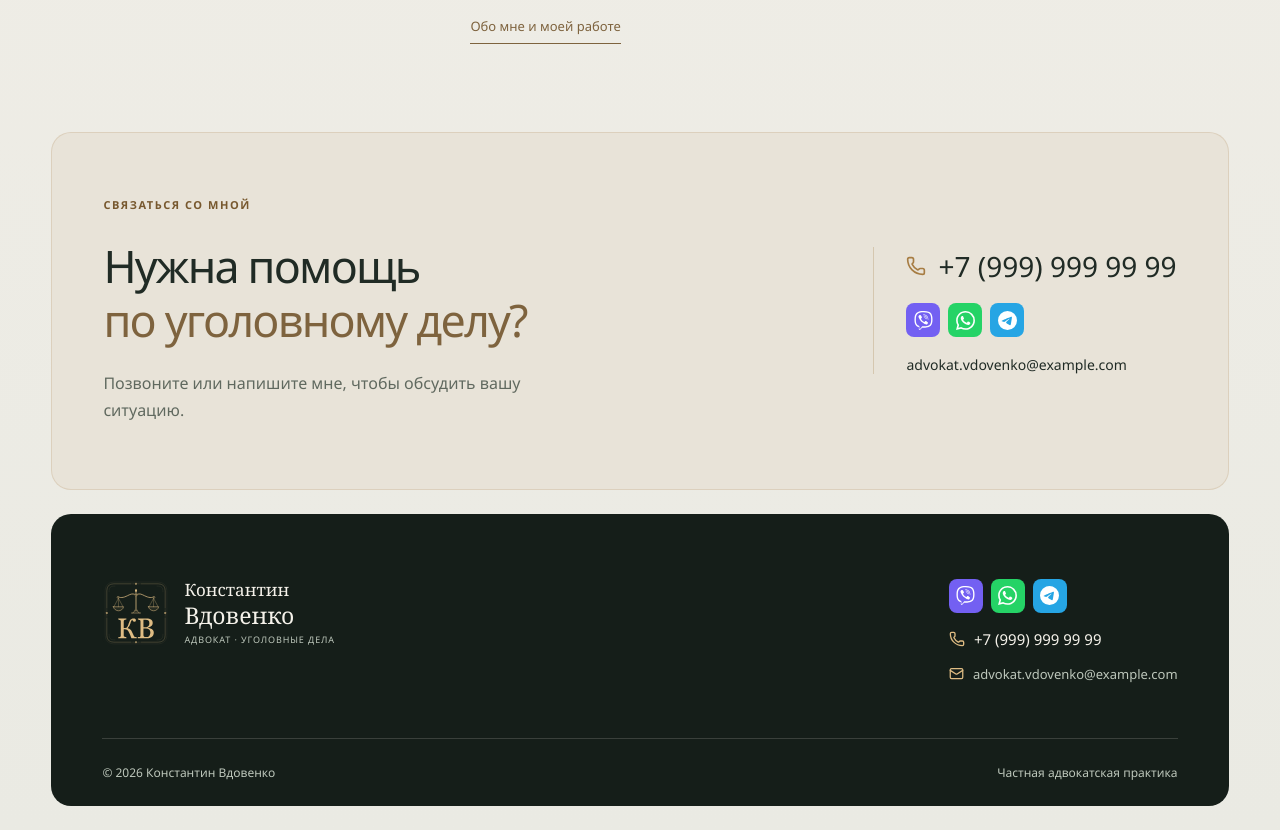
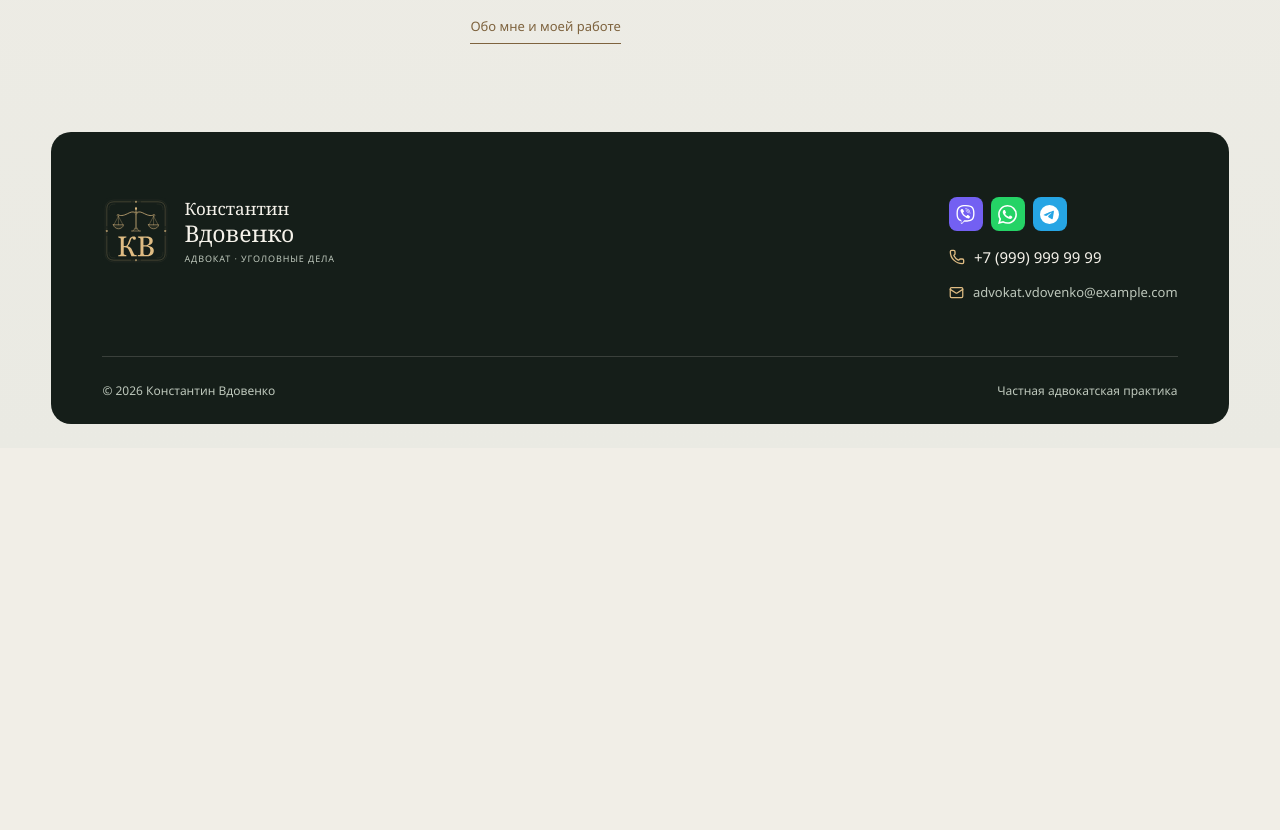
Before and after one commit to Aleks-man/advokat-vdovenko, a React (Vite) app in the folder front/: page / in a window 1280 px wide. Shown: the part 1700-2530 px from the top of the page. After the commit the page ends 2148 px from the top, so only its background shows below. Built offline with nearby package versions, Linux system fonts and the light colour scheme; a web font is replaced by a local one.

Commit message:
refactor: remove redundant contact banners above footer

```diff
--- a/front/src/components/ContactBanner/ContactBanner.css
+++ /dev/null
@@ -1,86 +0,0 @@
-.contact-banner {
-  background: var(--surface-tint);
-  color: var(--ink);
-  padding-block: var(--panel-space);
-  border: 1px solid rgb(167 125 67 / 18%);
-}
-.contact-banner-inner {
-  display: flex;
-  flex-wrap: wrap;
-  align-items: center;
-  justify-content: space-between;
-  gap: 40px;
-}
-.contact-banner .eyebrow {
-  color: var(--accent-text-hover);
-  margin-bottom: 25px;
-}
-.contact-banner h2 {
-  font-size: var(--section-title);
-}
-.contact-banner h2 em {
-  color: var(--accent-text);
-  font-style: normal;
-  font-weight: 400;
-}
-.contact-banner-copy {
-  color: var(--muted);
-  font-size: var(--text-size);
-  max-width: 50ch;
-  margin-top: 24px;
-}
-.contact-banner-actions {
-  display: flex;
-  flex-direction: column;
-  align-items: flex-start;
-  gap: 18px;
-  min-width: 0;
-  padding-left: 32px;
-  border-left: 1px solid rgb(167 125 67 / 28%);
-}
-.contact-banner-phone {
-  display: inline-flex;
-  align-items: center;
-  gap: 12px;
-  font-size: clamp(21px, 2.3vw, 28px);
-  font-weight: 500;
-  white-space: nowrap;
-}
-.contact-banner-phone svg {
-  flex-shrink: 0;
-  color: var(--accent);
-}
-.contact-banner-email {
-  font-size: 14px;
-  overflow-wrap: anywhere;
-}
-.contact-banner-phone,
-.contact-banner-email {
-  transition: color 0.2s;
-}
-.contact-banner-phone:hover,
-.contact-banner-email:hover {
-  color: var(--accent-text-hover);
-}
-@media (max-width: 1000px) {
-  .contact-banner-phone,
-  .contact-banner-email {
-    display: inline-flex;
-    align-items: center;
-    min-height: 44px;
-  }
-  .contact-banner-email {
-    display: block;
-    padding-block: 12px;
-  }
-  .contact-banner-actions {
-    width: 100%;
-    padding: 24px 0 0;
-    border-left: 0;
-    border-top: 1px solid rgb(167 125 67 / 28%);
-  }
-  .contact-banner-inner {
-    align-items: flex-start;
-    flex-direction: column;
-  }
-}
--- a/front/src/components/ContactBanner/ContactBanner.tsx
+++ /dev/null
@@ -1,35 +0,0 @@
-import { Phone } from 'lucide-react'
-import { MessengerLinks } from '../MessengerLinks/MessengerLinks'
-import { site } from '../../data/site'
-import { contactLinks } from '../../data/contacts'
-import './ContactBanner.css'
-
-export function ContactBanner() {
-  return (
-    <section className="contact-banner panel">
-      <div className="container contact-banner-inner">
-        <div>
-          <p className="eyebrow">Связаться со мной</p>
-          <h2>
-            Нужна помощь
-            <br />
-            <em>по уголовному делу?</em>
-          </h2>
-          <p className="contact-banner-copy">
-            Позвоните или напишите мне, чтобы обсудить вашу ситуацию.
-          </p>
-        </div>
-        <div className="contact-banner-actions">
-          <a className="contact-banner-phone" href={contactLinks.phone}>
-            <Phone size={20} aria-hidden="true" />
-            {site.phone}
-          </a>
-          <MessengerLinks />
-          <a className="contact-banner-email" href={contactLinks.email}>
-            {site.email}
-          </a>
-        </div>
-      </div>
-    </section>
-  )
-}
--- a/front/src/pages/About/About.tsx
+++ b/front/src/pages/About/About.tsx
@@ -1,7 +1,6 @@
 import { AccordionItem } from '../../components/AccordionItem/AccordionItem'
 import { workSteps } from '../../data/workSteps'
 import { faqItems } from '../../data/faq'
-import { ContactBanner } from '../../components/ContactBanner/ContactBanner'
 import './About.css'
 import { AttorneyProfile } from '../../components/AttorneyProfile/AttorneyProfile'
 export function AboutPage() {
@@ -40,7 +39,6 @@ export function AboutPage() {
           ))}
         </div>
       </section>
-      <ContactBanner />
     </>
   )
 }
--- a/front/src/pages/Home/Home.tsx
+++ b/front/src/pages/Home/Home.tsx
@@ -1,7 +1,6 @@
 import { Hero } from '../../components/Hero/Hero'
 import { PracticeList } from '../../components/PracticeList/PracticeList'
 import { Principles } from '../../components/Principles/Principles'
-import { ContactBanner } from '../../components/ContactBanner/ContactBanner'
 import { DeskBackground } from '../../components/DeskBackground/DeskBackground'
 import './Home.css'
 
@@ -28,7 +27,6 @@ export function Home() {
         <PracticeList />
       </section>
       <Principles />
-      <ContactBanner />
     </>
   )
 }
--- a/front/src/pages/Practice/Practice.tsx
+++ b/front/src/pages/Practice/Practice.tsx
@@ -1,5 +1,4 @@
 import { practiceAreas } from '../../data/practice'
-import { ContactBanner } from '../../components/ContactBanner/ContactBanner'
 import { UsefulMaterials } from '../../components/UsefulMaterials/UsefulMaterials'
 import './Practice.css'
 import { PageIntro } from '../../components/PageIntro/PageIntro'
@@ -45,7 +44,6 @@ export function Practice() {
         Конкретные задачи, объём участия и стоимость согласуем после знакомства с вашим делом.
       </div>
       <UsefulMaterials />
-      <ContactBanner />
     </>
   )
 }
```
